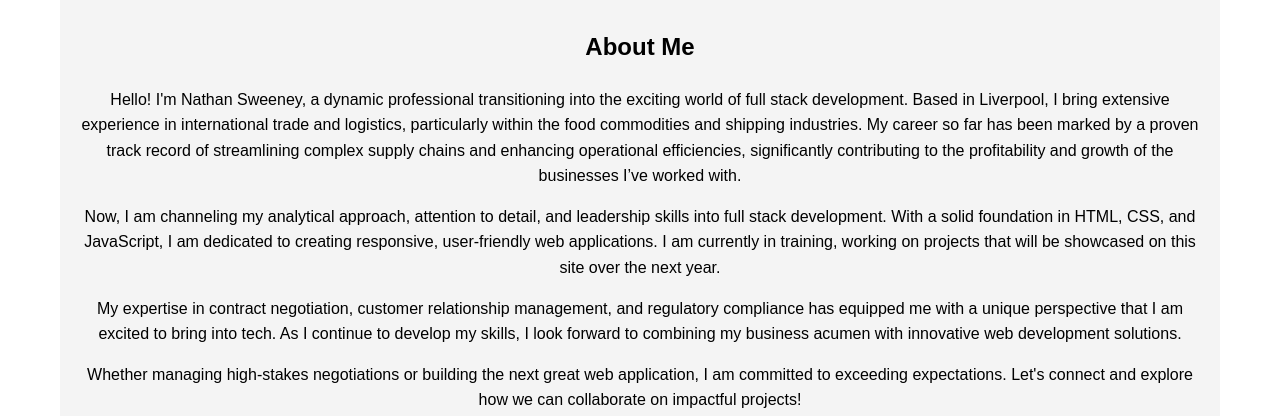
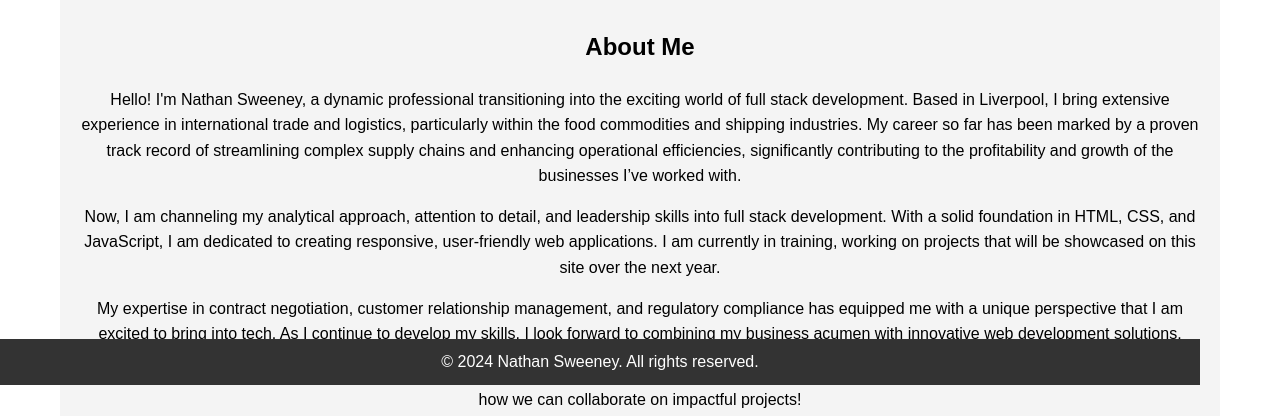
Before and after one commit to N3wee/project-portfolio-website, a plain HTML site: page index.html in a window 1280 px wide. Shown: the part 415-831 px from the top of the page. Drawn offline with Linux system fonts and the light colour scheme.

Commit message:
added footer styling, not complete.

```diff
--- a/assets/css/styles.css
+++ b/assets/css/styles.css
@@ -136,3 +136,14 @@ nav ul li a:hover {
 #social-media a:hover {
     text-decoration: underline;
 }
+
+/* Footer styling */
+footer {
+    background-color: #333;
+    color: #fff;
+    text-align: center;
+    padding: 10px 0;
+    position: absolute;
+    bottom: 0;
+    width: 100%;
+}
```
